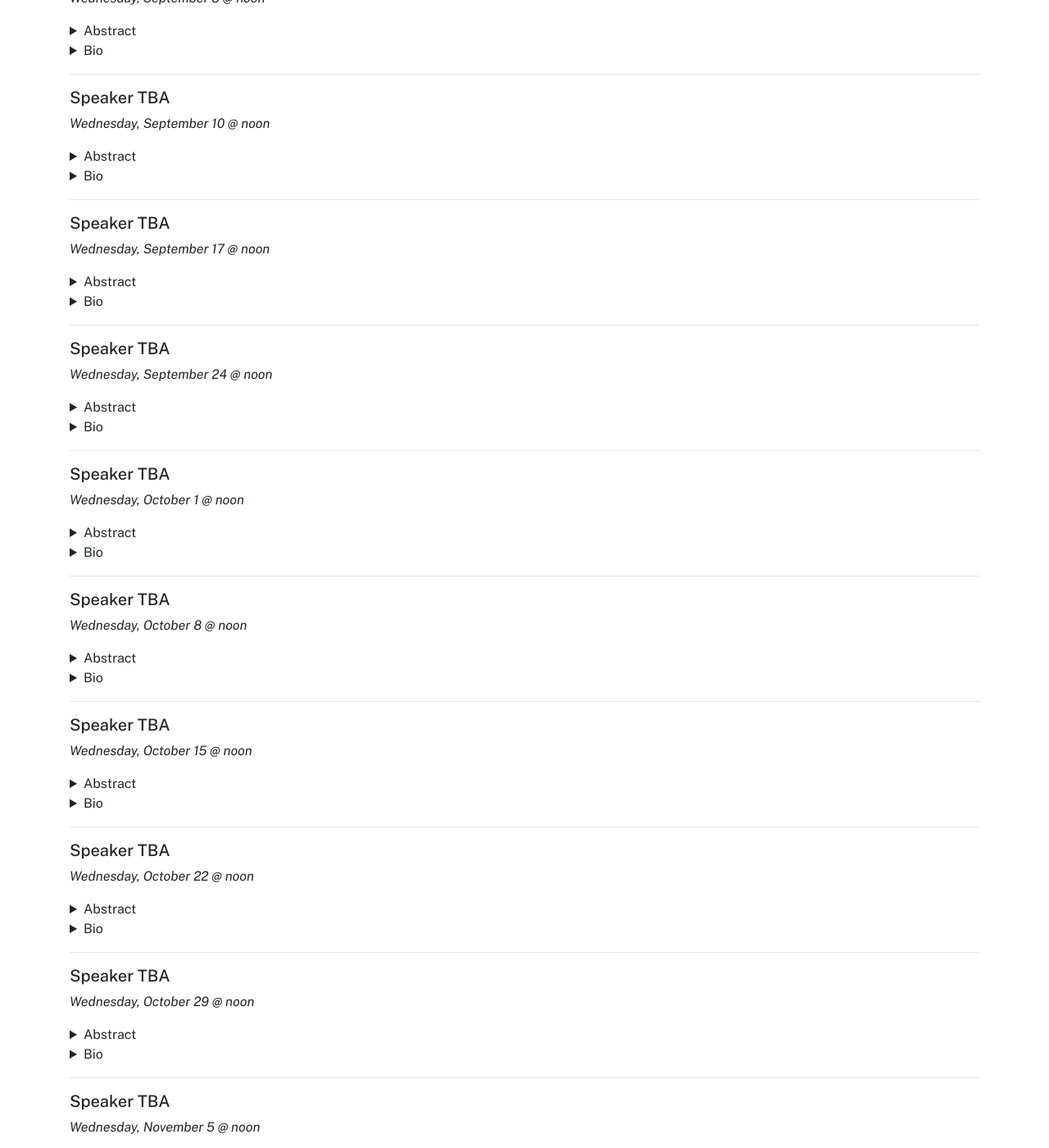
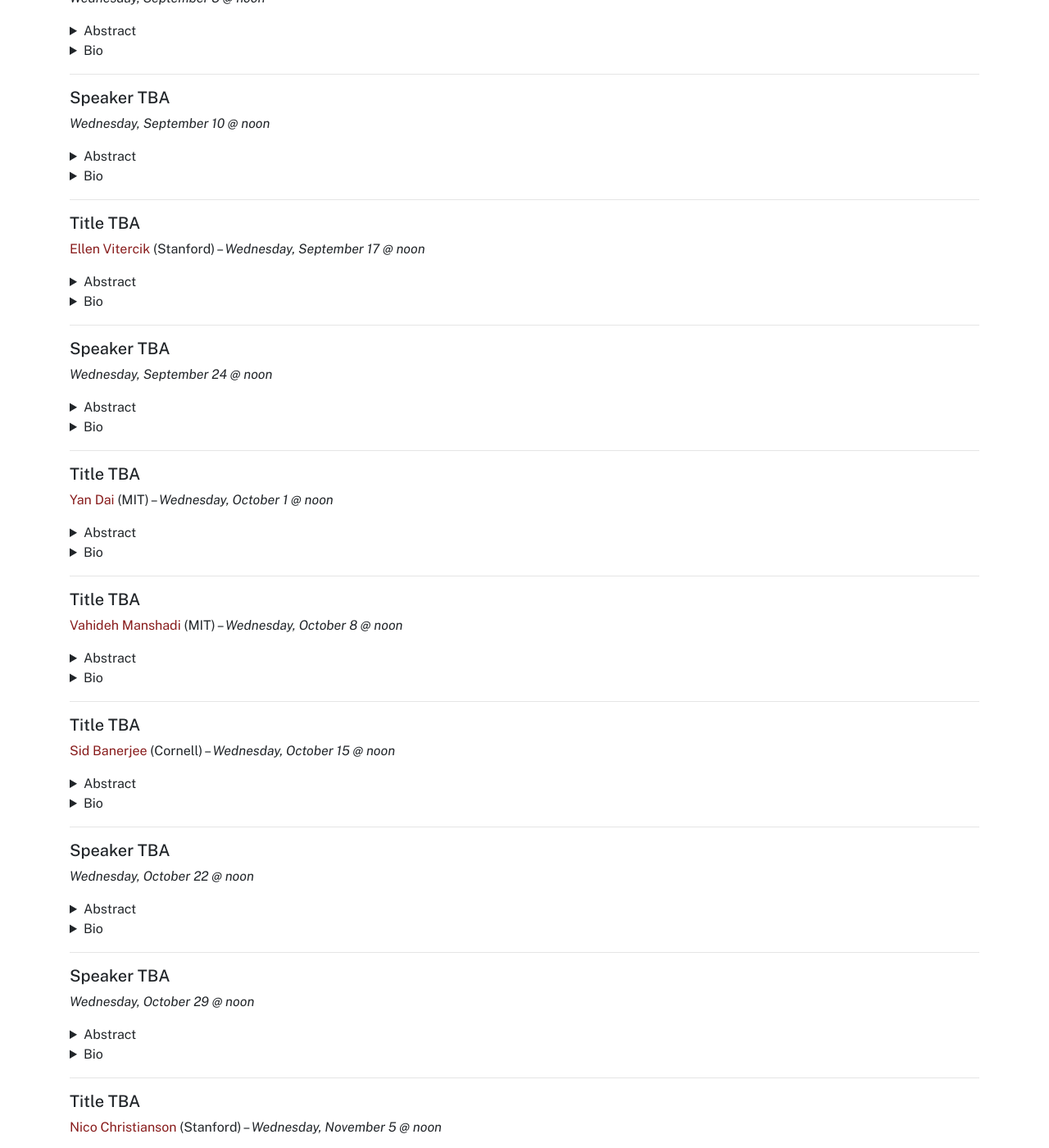
Before and after one commit to umass-theory/umass-theory.github.io, a Jekyll site: the page built from seminar.md, in a window 1280 px wide and 1400 px high, scrolled down 767 px. Shown: the whole window at 82% size. Built offline with Jekyll 4.4.1, drawn with Linux system fonts in a browser that asks for light colours.

Commit message:
initial list of speakers

```diff
--- a/seminar.md
+++ b/seminar.md
@@ -50,8 +50,9 @@ TBA
 
 <hr>
 
-##### Speaker TBA
-*Wednesday, September 17 @ noon*
+##### Title TBA
+
+[Ellen Vitercik](https://vitercik.github.io/) (Stanford) --  *Wednesday, September 17 @ noon*
 <details markdown="1">
 <summary>Abstract</summary>
 
@@ -84,8 +85,9 @@ TBA
 
 <hr>
 
-##### Speaker TBA
-*Wednesday, October 1 @ noon*
+##### Title TBA
+
+[Yan Dai](https://yandaichn.github.io/) (MIT) -- *Wednesday, October 1 @ noon*
 <details markdown="1">
 <summary>Abstract</summary>
 
@@ -101,8 +103,9 @@ TBA
 
 <hr>
 
-##### Speaker TBA
-*Wednesday, October 8 @ noon*
+##### Title TBA
+
+[Vahideh Manshadi](https://yandaichn.github.io/) (MIT) -- *Wednesday, October 8 @ noon*
 <details markdown="1">
 <summary>Abstract</summary>
 
@@ -118,8 +121,9 @@ TBA
 
 <hr>
 
-##### Speaker TBA
-*Wednesday, October 15 @ noon*
+##### Title TBA
+
+[Sid Banerjee](https://sidbanerjee.orie.cornell.edu/) (Cornell) -- *Wednesday, October 15 @ noon*
 <details markdown="1">
 <summary>Abstract</summary>
 
@@ -169,8 +173,9 @@ TBA
 
 <hr>
 
-##### Speaker TBA
-*Wednesday, November 5 @ noon*
+##### Title TBA
+
+[Nico Christianson](https://nicochristianson.com/) (Stanford) -- *Wednesday, November 5 @ noon*
 <details markdown="1">
 <summary>Abstract</summary>
 
```
